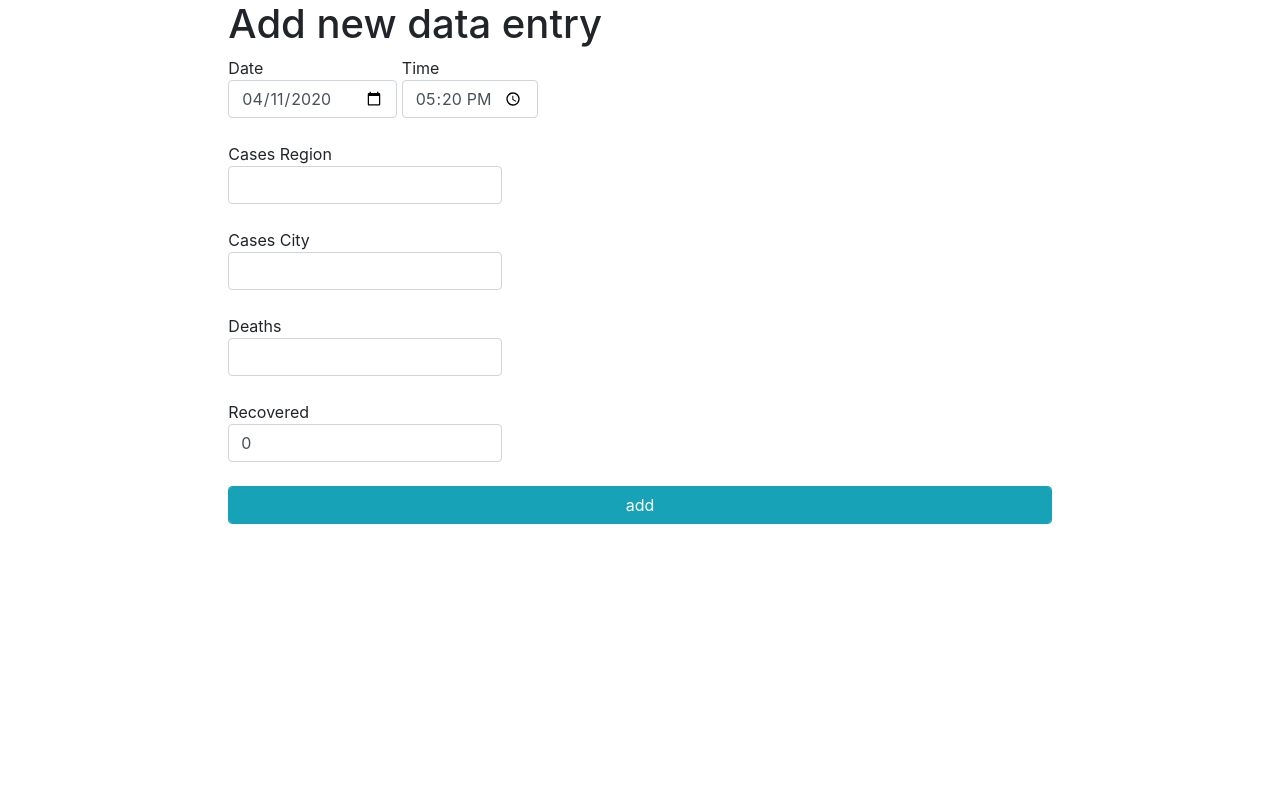
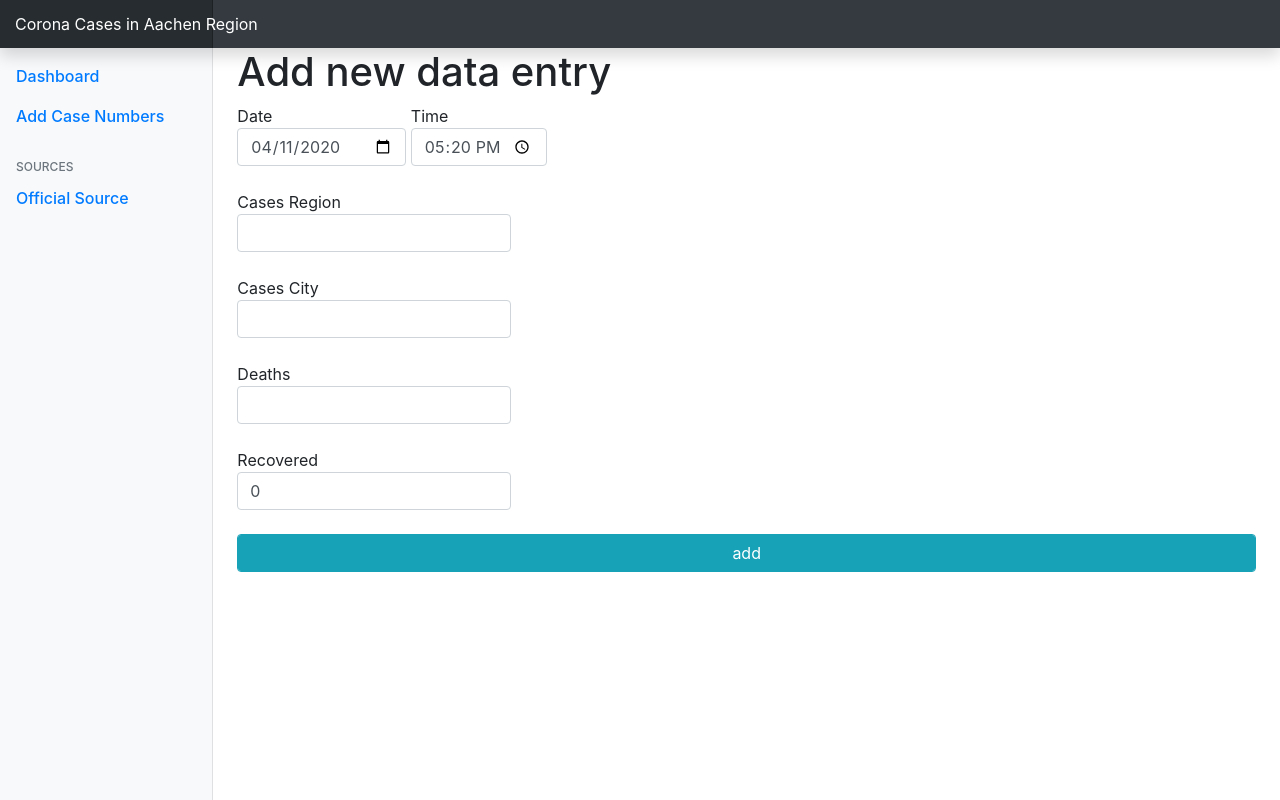
Before and after one commit to massenmacher/corona-ac, a Flask app: page /cases/add in a window 1280 px wide. Run offline with Flask 2, Linux system fonts and the light colour scheme; parts of the project's set-up code (start-up, migrations or seed data) failed here and were passed over; some libraries are stand-ins or nearby versions.

Commit message:
Refactoring

```diff
--- /dev/null
+++ b/static/css/dashboard.css
@@ -0,0 +1,92 @@
+.sidebar {
+  position: fixed;
+  top: 0;
+  bottom: 0;
+  left: 0;
+  z-index: 100; /* Behind the navbar */
+  padding: 48px 0 0; /* Height of navbar */
+  box-shadow: inset -1px 0 0 rgba(0, 0, 0, .1);
+}
+
+.sidebar-sticky {
+  position: relative;
+  top: 0;
+  height: calc(100vh - 48px);
+  padding-top: .5rem;
+  overflow-x: hidden;
+  overflow-y: auto; /* Scrollable contents if viewport is shorter than content. */
+}
+
+@supports ((position: -webkit-sticky) or (position: sticky)) {
+  .sidebar-sticky {
+    position: -webkit-sticky;
+    position: sticky;
+  }
+}
+
+.sidebar .nav-link {
+  font-weight: 500;
+  color: #333;
+}
+
+.sidebar .nav-link .feather {
+  margin-right: 4px;
+  color: #999;
+}
+
+.sidebar .nav-link.active {
+  color: #007bff;
+}
+
+.sidebar .nav-link:hover .feather,
+.sidebar .nav-link.active .feather {
+  color: inherit;
+}
+
+.sidebar-heading {
+  font-size: .75rem;
+  text-transform: uppercase;
+}
+
+/*
+ * Content
+ */
+
+[role="main"] {
+  padding-top: 133px; /* Space for fixed navbar */
+}
+
+@media (min-width: 768px) {
+  [role="main"] {
+    padding-top: 48px; /* Space for fixed navbar */
+  }
+}
+
+/*
+ * Navbar
+ */
+
+.navbar-brand {
+  padding-top: .75rem;
+  padding-bottom: .75rem;
+  font-size: 1rem;
+  background-color: rgba(0, 0, 0, .25);
+  box-shadow: inset -1px 0 0 rgba(0, 0, 0, .25);
+}
+
+.navbar .form-control {
+  padding: .75rem 1rem;
+  border-width: 0;
+  border-radius: 0;
+}
+
+.form-control-dark {
+  color: #fff;
+  background-color: rgba(255, 255, 255, .1);
+  border-color: rgba(255, 255, 255, .1);
+}
+
+.form-control-dark:focus {
+  border-color: transparent;
+  box-shadow: 0 0 0 3px rgba(255, 255, 255, .25);
+}
--- a/templates/afterloaders.html
+++ b/templates/afterloaders.html
@@ -1 +1,2 @@
+<script src="{{ url_for('static', filename='js/jquery.min.js') }}"></script>
 <script src="{{ url_for('static', filename='js/bootstrap.min.js') }}"></script>
--- a/templates/base.html
+++ b/templates/base.html
@@ -2,16 +2,22 @@
 <head>
     <meta charset="UTF-8">
     <link rel="stylesheet" href="{{ url_for('static', filename='css/bootstrap.min.css') }}">
+    <link rel="stylesheet" href="{{ url_for('static', filename='css/dashboard.css') }}">
     <title>{% block title %}{% endblock %}</title>
 </head>
 <body>
-{% block body %}
-    <div class="offset-2 col-8">
-    {% block content %}
 
-    {% endblock %}
+{% include "common/toppanel.html" %}
+
+<div class="container-fluid">
+    <div class="row">
+        {% include "common/sidepanel.html" %}
+
+         <main role="main" class="col-md-9 ml-sm-auto col-lg-10 px-4">
+             {% block content %}{% endblock %}
+         </main>
     </div>
-{% endblock %}
+</div>
 
 {% block aferloaders %}
     {% include "afterloaders.html" %}
--- /dev/null
+++ b/templates/common/sidepanel.html
@@ -0,0 +1,29 @@
+<nav class="col-md-2 d-none d-md-block bg-light sidebar">
+    <div class="sidebar-sticky">
+        <ul class="nav flex-column">
+            <li class="nav-item">
+                <a class="nav-link active" href="{{ url_for('dashboard.dashboard_home') }}">
+                    <span></span>
+                    Dashboard
+                </a>
+            </li>
+            <li class="nav-item">
+                <a class="nav-link active" href="{{ url_for('case_data.add') }}">
+                    <span></span>
+                    Add Case Numbers
+                </a>
+            </li>
+        </ul>
+        <h6 class="sidebar-heading d-flex justify-content-between align-items-center px-3 mt-4 mb-1 text-muted">
+            <span>Sources</span>
+        </h6>
+        <ul class="nav flex-column">
+            <li class="nav-item">
+                <a class="nav-link active" href="https://www.aachen.de/corona">
+                    <span></span>
+                    Official Source <span class=""></span>
+                </a>
+            </li>
+        </ul>
+    </div>
+</nav>
--- a/views/CaseDataEntry.py
+++ b/views/CaseDataEntry.py
@@ -53,7 +53,7 @@ def add_csv():
                 raise e
                 return f"Could not add. BC: {e}", 500
 
-        return str(request.files)
+        return str(request.files) #TODO: Edit this
 
 
 @case_data.route('/cases/add', methods=['GET', 'POST'])
@@ -71,12 +71,11 @@ def add():
                 session = db_session()
                 session.add(entry)
                 session.commit()
-                return f"Added<br><a class='btn btn-info' href={url_for('dashboard.dashboard_home')}>Back to Dashboard</a>", 201
+                return render_template("simple_text.html", html=f"Added<br><a class='btn btn-info' href={url_for('dashboard.dashboard_home')}>Back to Dashboard</a>"), 201
 
             except Exception as e:
-                raise e
-                return f"Failed due to {e}", 500
+                return render_template("simple_text.html", html=f"Failed due to {e}"), 500
 
-        return "Failed. No Form data.", 400
+        return render_template("simple_text.html", html="Failed. No Form data."), 400
     else:
         return render_template("CaseDataEntry/add.html", form_fields=CaseDataEntry.metadata, now=datetime.now())
```
Also changed, not shown: templates/Dashboard/dashboard.html (+11 -50 lines), templates/Dashboard/sidepanel.html (deleted, +0 -51 lines), templates/Dashboard/statistics.html (added, +44 -0 lines), templates/common/alert_message.html (added, +9 -0 lines), templates/simple_text.html (added, +9 -0 lines), templates/common/toppanel.html (renamed from templates/Dashboard/toppanel.html).
